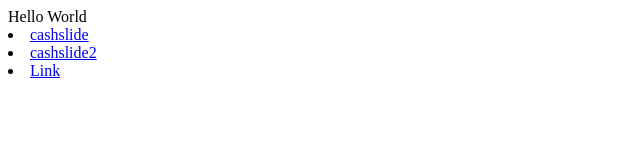
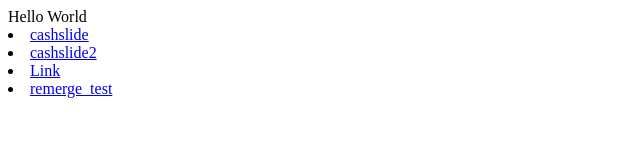
Before and after one commit to scha1/scha1.github.io, a plain HTML site: page index.html in a window 1280 px wide. Shown: the whole page, without its empty margins (0-640 px from the left). Drawn offline with Linux system fonts and the light colour scheme.

Commit message:
Update index.html

```diff
--- a/index.html
+++ b/index.html
@@ -30,5 +30,6 @@ branch.link(linkData, function(err, link) {
 	<li><a href="http://aqf-4.tlnk.io/serve?action=click&site_id=120381&url_ios=http%3A%2F%2Fgo.tmon.co.kr%2F%3Fv%3D0%26ln%3D740710%26jp%3D40158%26type%3Dplanning%26srl%3DPLAN_cd5Mjxjc3Z&url_android=http%3A%2F%2Fgo.tmon.co.kr%2F%3Fv%3D0%26ln%3D740710%26jp%3D40158%26type%3Dplanning%26srl%3DPLAN_cd5Mjxjc3Z&url_web=http%3A%2F%2Fgo.tmon.co.kr%2F%3Fv%3D0%26ln%3D740710%26jp%3D40158%26type%3Dplanning%26srl%3DPLAN_cd5Mjxjc3Z&%243p=a_cashslide&publisher_ref_id={tracking_id}&~secondary_publisher=&my_campaign=190527_cashsli_plan_tmonday&my_ad=tmonday&~ad_id=test">cashslide</a></li>
 	<li><a href="http://aqf-4.tlnk.io/serve?action=click&site_id=120381&url_ios=http%3A%2F%2Fgo.tmon.co.kr%2F%3Fv%3D0%26ln%3D740310%26jp%3D40158%26type%3Dplanning%26srl%3DPLAN_HOFcYwHa1E&url_android=http%3A%2F%2Fgo.tmon.co.kr%2F%3Fv%3D0%26ln%3D740310%26jp%3D40158%26type%3Dplanning%26srl%3DPLAN_HOFcYwHa1E&url_web=http%3A%2F%2Fgo.tmon.co.kr%2F%3Fv%3D0%26ln%3D740310%26jp%3D40158%26type%3Dplanning%26srl%3DPLAN_HOFcYwHa1E&%243p=a_cashslide&publisher_ref_id={tracking_id}&~secondary_publisher={sub1}&my_campaign=190525_cashsli_plan_1212time&my_ad=1212time&~ad_id=test2">cashslide2</a></li>
 	<li><a href="https://kurly.app.link/q0RhaHmKRW?%243p=a_crosstarget_&_affolio&%24aaid=&%24idfa=&~ad_set_id=&~ad_set_name=&~campaign=&~click_id=&~keyword=&~keyword_id=&~placement=&~secondary_publisher=&~ad_id=test">Link</Kurly>
+	<li><a href="https://54o-a.tlnk.io/serve?action=click&agency_id=1811&campaign_id_android=306840&destination_id_android=521128&google_aid=589b3b95-c196-4d56-b084-04ae4054b922&my_placement=4452947&publisher_id=356846&site_id_android=63742&sub_ad=1905_Amore_4452947&sub_campaign=com.funple.app.zzal.reward&my_campaign=P1034&my_adgroup=1905_EN&my_ad=EN002&~ad_id=test">remerge_test</a></li>
 </body>
 </html>
```
